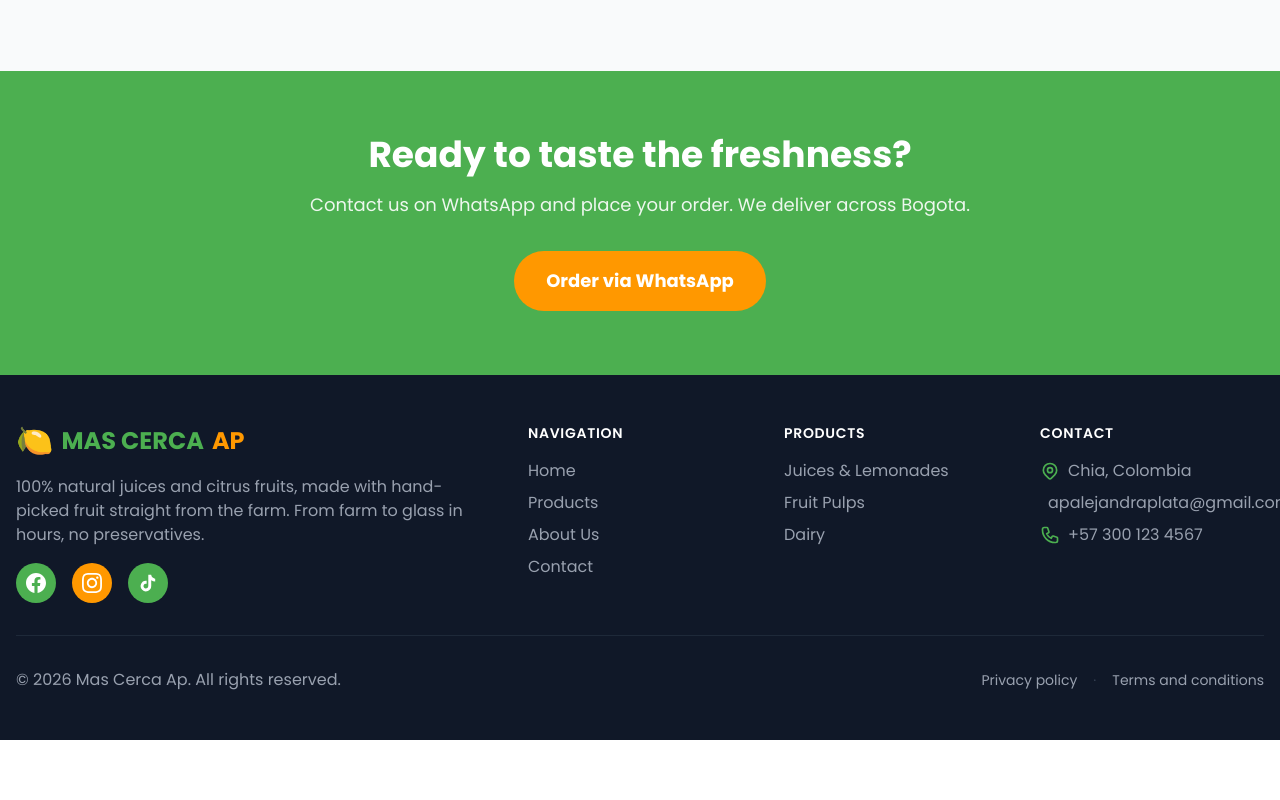
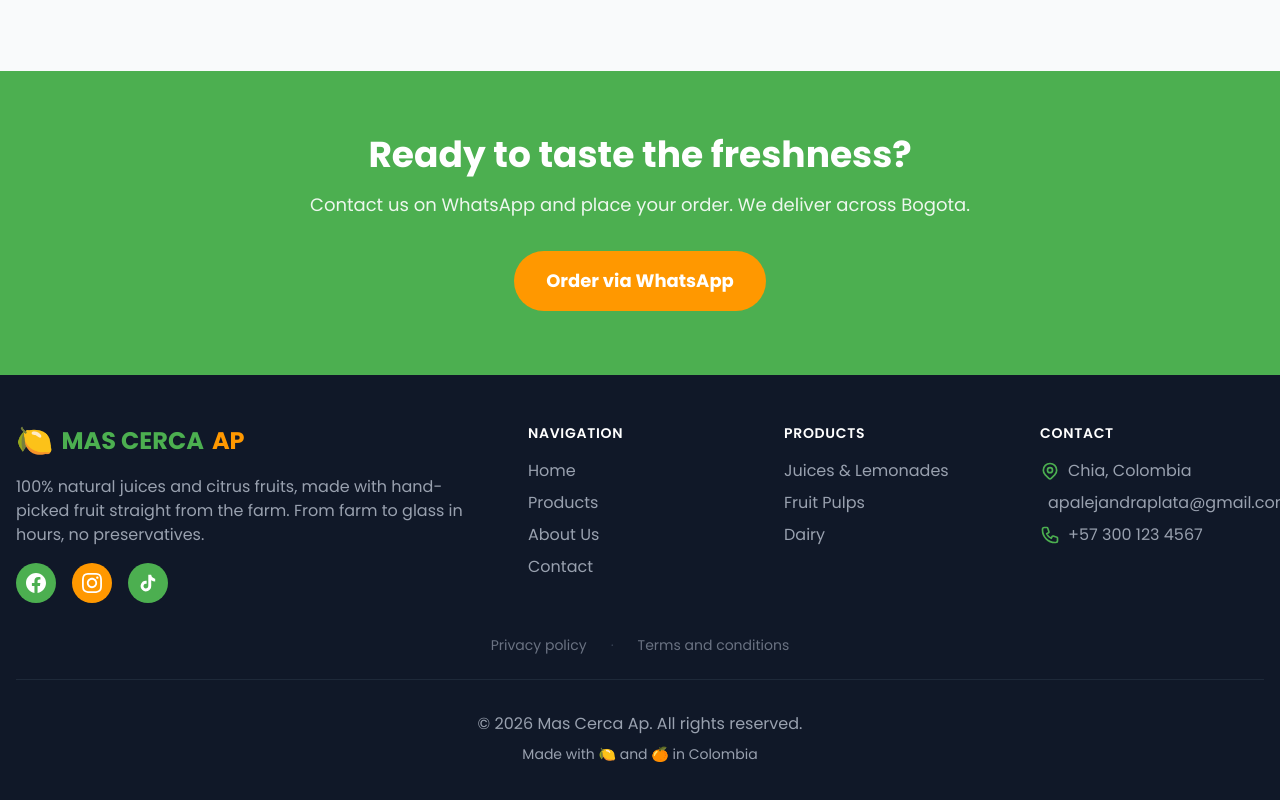
Before and after one commit to jairvisassistant-dot/mascercaap, a Next.js app: page /en in a window 1280 px wide. Shown: the part 3424-4224 px from the top of the page. Before the commit the page ends 4164 px from the top, so only its background shows below. Built offline with nearby package versions, Linux system fonts and the light colour scheme; no server answers.

Commit message:
fix(footer): reubica links legales sobre el copyright sin afectarlo

```diff
--- a/components/layout/Footer.tsx
+++ b/components/layout/Footer.tsx
@@ -143,17 +143,20 @@ export default function Footer({ dict, lang }: FooterProps) {
           </div>
         </div>
 
-        <div className="border-t border-gray-800 pt-8 flex flex-col sm:flex-row items-center justify-between gap-3 text-gray-400">
+        {/* Legal links */}
+        <div className="flex items-center justify-center gap-6 mb-6 text-sm">
+          <Link href={`/${lang}/politicas`} className="text-gray-500 hover:text-primary transition-colors">
+            {dict.helpHub.menu.privacy}
+          </Link>
+          <span className="text-gray-700">·</span>
+          <Link href={`/${lang}/terminos`} className="text-gray-500 hover:text-primary transition-colors">
+            {dict.helpHub.menu.terms}
+          </Link>
+        </div>
+
+        <div className="border-t border-gray-800 pt-8 text-center text-gray-400">
           <p>{dict.footer.copyright}</p>
-          <div className="flex items-center gap-4 text-sm">
-            <Link href={`/${lang}/politicas`} className="hover:text-primary transition-colors">
-              {dict.helpHub.menu.privacy}
-            </Link>
-            <span className="text-gray-700">·</span>
-            <Link href={`/${lang}/terminos`} className="hover:text-primary transition-colors">
-              {dict.helpHub.menu.terms}
-            </Link>
-          </div>
+          <p className="mt-2 text-sm">{dict.footer.madeWith}</p>
         </div>
       </div>
     </footer>
```
